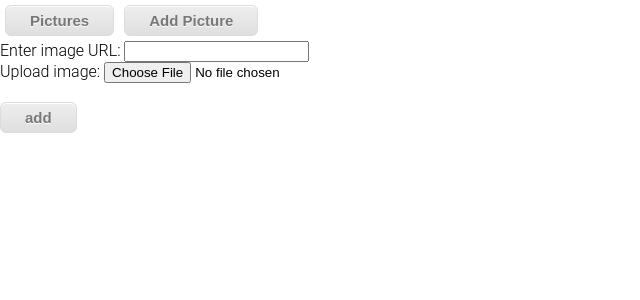
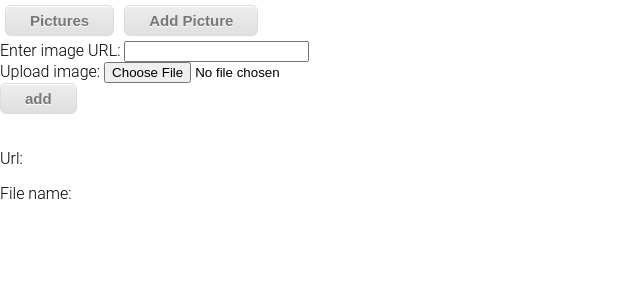
Before and after one commit to aalfimov/router-example, an Angular app: page /upload in a window 1280 px wide. Shown: the top 300 px of the page, without its empty margins (0-640 px from the left). Built offline with nearby package versions, Linux system fonts and the light colour scheme.

Commit message:
first validator work

```diff
--- a/src/app/upload-picture/upload-picture.component.html
+++ b/src/app/upload-picture/upload-picture.component.html
@@ -1,32 +1,34 @@
-<form [formGroup]="imageForm" (submit)="checkForm(imageForm)">
+<form [formGroup]="imageForm" (submit)="add()">
     <label>
       Enter image URL:
       <input type="url"
              formControlName="url"
+             #url
              (change)="setPreviewUrl(url.value)">
     </label>
     <br>
     <label>
       Upload image:
       <input type="file"
-             formControlName="url"
+             formControlName="file"
              (change)="handleFileSelect($event)">
     </label>
     <br>
-    <img src="{{imgURL}}"
-         height="250"
-         *ngIf="imgURL"
-         alt="img">
-    <br>
     <button type="submit"
-            class="myButton">
+            class="myButton"
+            [disabled]="!imageForm.valid">
       add
     </button>
 </form>
-
-<!-- add(imgURL)
-[disabled]="!imageForm.valid
-             (change)="setPreviewUrl(imageForm.value)"-->
+<img src="{{imgURL}}"
+     height="250"
+     *ngIf="imgURL"
+     alt="img">
+<br>
+<p>Url: {{imageForm.value.url}}</p>
+<p>File name: {{imageForm.value.file}}</p>
+<!--
+            (change)="setPreviewUrl(imageForm.value)"-->
 <!--             (change)="handleFileSelect($event)"-->
 <!--      <input type="url"-->
 <!--             url="url"-->
--- a/src/app/upload-picture/upload-picture.component.ts
+++ b/src/app/upload-picture/upload-picture.component.ts
@@ -1,19 +1,20 @@
 import {Component, OnInit} from '@angular/core';
 import {PicturesService} from '../pictures.service';
-import {FormBuilder, FormControl, FormGroup, Validators} from '@angular/forms';
+import {FormBuilder, FormControl, FormGroup, ValidationErrors, Validators} from '@angular/forms';
 
 @Component({
   selector: 'app-upload-picture',
   templateUrl: './upload-picture.component.html',
   styleUrls: ['./upload-picture.component.scss']
 })
-export class UploadPictureComponent implements OnInit{
+export class UploadPictureComponent implements OnInit {
 
   constructor(private picturesService: PicturesService, private fb: FormBuilder) {
   }
-  url = new FormControl('', Validators.required);
   imgURL: string;
   public imageForm: FormGroup;
+  buttonCheckValue = false;
+
 
   // preview(files, file) {
   //   if (files.length === 0) {
@@ -33,13 +34,21 @@ export class UploadPictureComponent implements OnInit{
   // }
   ngOnInit(): void {
     this.initForm();
+    console.log(this.imageForm);
   }
   private initForm() {
     this.imageForm = this.fb.group({
-      url: ['', Validators.required],
-      file: ['', Validators.required]
-    });
+      url: [''],
+      file: ['']
+    }, {validators: this.myCustomValidator});
   }
+  private myCustomValidator(control: FormGroup): ValidationErrors | null {
+    const url = control.get('url');
+    const file = control.get('file');
+    return (url.value.length || file.value.length) ? null :  {required : true};
+  }
+
+  // , this.customValidator.bind(this)
   setPreviewUrl(value: string) {
     this.imgURL = value;
   }
@@ -52,20 +61,22 @@ export class UploadPictureComponent implements OnInit{
       reader.readAsDataURL(file);
     }
   }
-
+  // customValidator(control: FormControl): {[s: string]: boolean} {
+  //     if (this.imageForm.value.url.length > 0 || this.imageForm.value.file.length > 0) {
+  //         return {valid: true};
+  //     }
+  //     return null;
+  // }
   handleReaderLoaded(readerEvent) {
     this.imgURL = readerEvent.target.result;
   }
 
-  add(value: string) {
-
-    this.picturesService.add(value);
-    // if (value) {
-    //   this.picturesService.add(value);
-    // }
+  add() {
+    this.picturesService.add(this.imgURL);
   }
 
-  checkForm(imageForm: FormGroup) {
-    console.log(imageForm);
-  }
+  // checkForm(imageForm: FormGroup) {
+  //   // this.buttonCheckValue = this.imageForm.value.url.length > 0 || this.imageForm.value.file.length > 0;
+  //   this.buttonCheckValue = this.imageForm.value.url.length > 0 || this.imageForm.value.file.length > 0;
+  // }
 }
```
